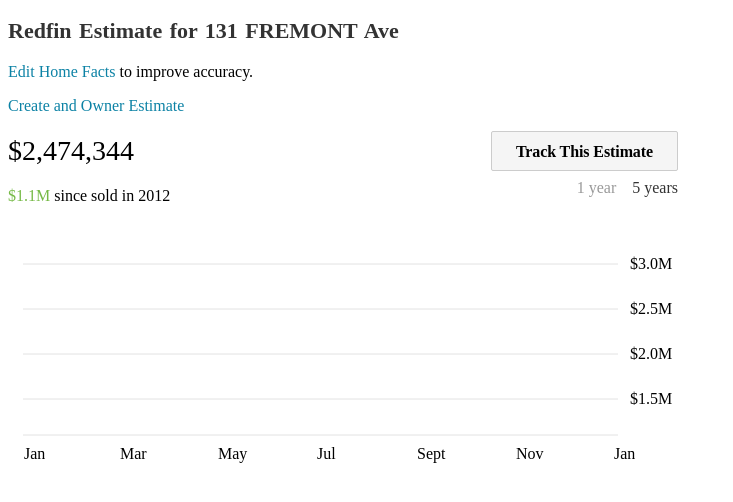
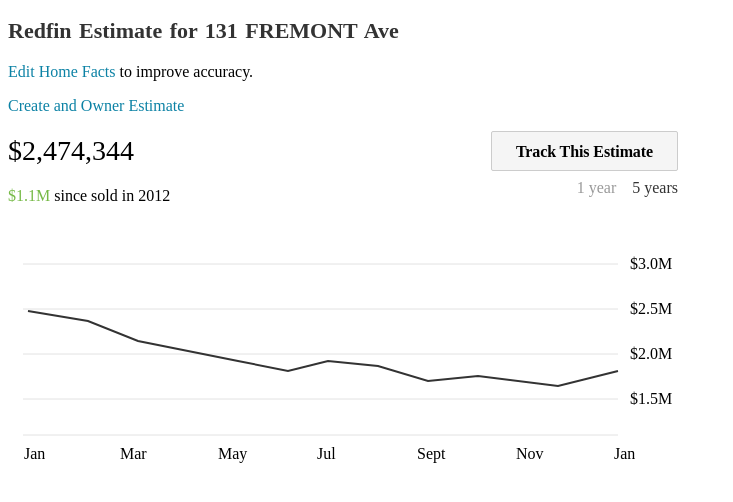
Before and after one commit to HRSF125-MyPad/estimate_graph_module, a React app: page / in a window 1280 px wide. Shown: the top 502 px of the page, without its empty margins (0-733 px from the left). Built offline with nearby package versions, Linux system fonts and the light colour scheme; no server answers; the HTML template or start-up script is replaced by a standard one.

Commit message:
Added fake data to create line in graph

```diff
--- a/client/src/components/App.jsx
+++ b/client/src/components/App.jsx
@@ -115,11 +115,28 @@
             <text dx="0" dy="4.97" x="622" y="178">$1.5M</text>
           </g>
           {/* <path d={data} /> */}
+
+          <polyline points="
+            20,90
+            80,100
+            130,120
+            180,130
+            230,140
+            280,150
+            320,140
+            370,145
+            420,160
+            470,155
+            550,165
+            610,150
+          "
+          />
         </svg>
       </Wrapper>
     )
   }
 }
-
+// x axis  make 600 > each month is at 50px increments
+// y axis make 1 px = $11,111 base is at 1 million (so add 214px, subtract 1 million from dollar sum)
 
 export default App;
```
Also changed, not shown: client/src/components/Buttons.jsx (+7 -0 lines), 1 other file (tests, documents, lock files or other folders).
